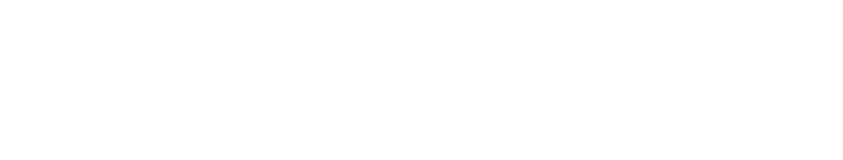
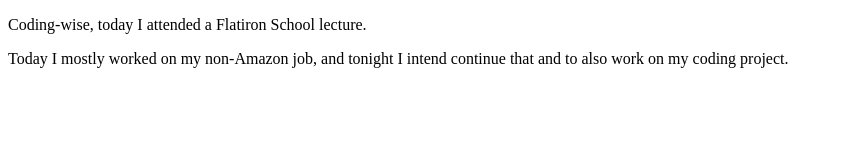
Before and after one commit to jtabb1/2021-09-10-Daily-Coding-Journal, a plain HTML site: page index.html in a window 1280 px wide. Shown: the whole page, without its empty margins (0-843 px from the left). Drawn offline with Linux system fonts and the light colour scheme.

Commit message:
Talk about what I did today and what I plan to do tonight.

```diff
--- a/index.html
+++ b/index.html
@@ -7,6 +7,16 @@
     <link href="style.css" rel="stylesheet" type="text/css" />
   </head>
   <body>
+
+    <p>
+      Coding-wise, today I attended a Flatiron School lecture.
+    </p>
+
+    <p>
+      Today I mostly worked on my non-Amazon job, and tonight I
+      intend continue that and to also work on my coding project.
+    </p>
+
     <script src="script.js"></script>
   </body>
 </html>
```
